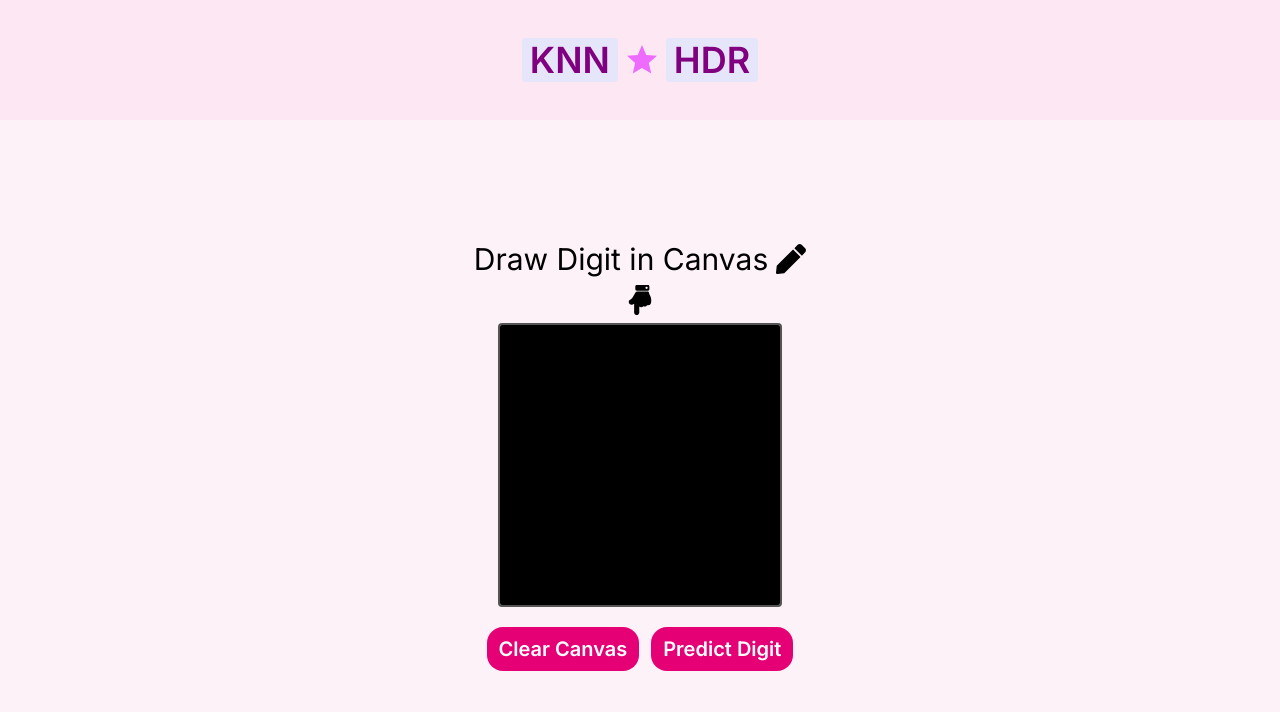
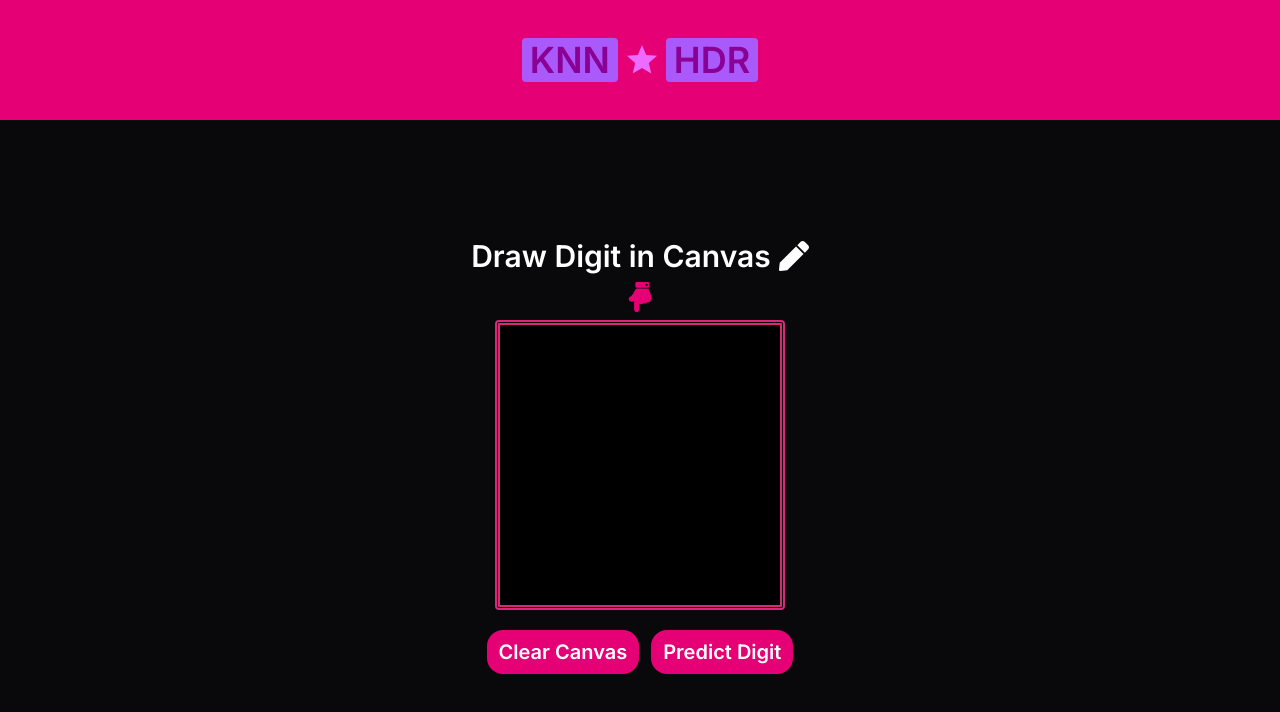
Before and after one commit to lucky-KRMU/KhushiNeuralNetwork-HDR-Frontend, a React (Vite) app: page / in a window 1280 px wide. Shown: the top 712 px of the page. Built offline with nearby package versions, Linux system fonts and the light colour scheme.

Commit message:
add dark theme

```diff
--- a/src/Components/Header/Header.jsx
+++ b/src/Components/Header/Header.jsx
@@ -17,10 +17,10 @@ const ExpandableWord = ({ short, long }) => {
         cursor: 'pointer',
         overflow: 'hidden',       // Clips text during transition
         whiteSpace: 'nowrap',     // Prevents text wrapping
-        backgroundColor: '#e6e6fa',
+        backgroundColor: '#aa5afa',
         padding: '2px 8px',
         borderRadius: '4px',
-        color: 'purple',
+        // color: 'pink',
         fontWeight: '600',
         fontFamily: 'Inter'
       }}
@@ -37,7 +37,7 @@ const ExpandableWord = ({ short, long }) => {
         }}
         transition={{ duration: 0.25, ease: "easeInOut" }}
         style={{
-          color: '#ff6ec7',
+          color: 'white',
           fontWeight: '700',
           fontSize: '0.95em'
         }}
@@ -52,10 +52,10 @@ function Header() {
 
   return (
     <>
-    <header className='h-[10vh] md:h-[15vh] w-full bg-pink-100 font-[Inter] font-bold flex items-center justify-center'>
-    <div className='text-center text-4xl text-fuchsia-400 cursor-pointer flex gap-1.5 items-center justify-center'>
+    <header className='h-[10vh] md:h-[15vh] w-full bg-pink-600 font-[Inter] font-bold flex items-center justify-center'>
+    <div className='text-center text-4xl text-fuchsia-800 cursor-pointer flex gap-1.5 items-center justify-center'>
         <ExpandableWord short={'KNN'} long={'Khushi Neural Network'} />
-        <MdOutlineStarPurple500 className='hover:text-5xl duration-200' />
+        <MdOutlineStarPurple500 className='hover:text-5xl duration-200 text-fuchsia-400' />
         <ExpandableWord short={'HDR'} long={'Handwritten Digit Recognizer'} />
     </div>
     </header>
--- a/src/Components/Playground/Playground.jsx
+++ b/src/Components/Playground/Playground.jsx
@@ -144,9 +144,9 @@ export default function Playground() {
 
     return (
         <>
-            <main className="h-[90vh] md:h-[85vh] w-full font-[Inter] flex items-center justify-center flex-col gap-2 bg-pink-50">
-                <h1 className="flex items-center justify-center gap-2 text-3xl">Draw Digit in Canvas <FaPen /></h1>
-                <FaHandPointDown className="text-3xl" />
+            <main className="h-[90vh] md:h-[85vh] w-full font-[Inter] flex items-center justify-center flex-col gap-2 bg-zinc-950 ">
+                <h1 className="flex items-center justify-center gap-2 text-3xl text-white font-semibold cursor-pointer">Draw Digit in Canvas <FaPen /></h1>
+                <FaHandPointDown className="text-3xl text-pink-600" />
                 <div style={{ display: 'flex', flexDirection: 'column', alignItems: 'center', gap: '20px', fontFamily: 'sans-serif' }}>
                     <canvas
                         ref={canvasRef}
@@ -156,7 +156,7 @@ export default function Playground() {
                         onMouseMove={draw}
                         onMouseUp={() => setIsDrawing(false)}
                         onMouseLeave={() => setIsDrawing(false)}
-                        style={{ border: '2px solid #555', cursor: 'crosshair', borderRadius: '4px' }}
+                        style={{ border: '5px double #DB2777', cursor: 'crosshair', borderRadius: '4px' }}
                     />
                     <div className="flex-col md:flex-row flex items-center justify-center gap-3">
                         <button onClick={clearCanvas} className="px-3 py-2 rounded-2xl bg-pink-600 text-xl font-[Inter] text-white cursor-pointer font-semibold duration-100">
```
